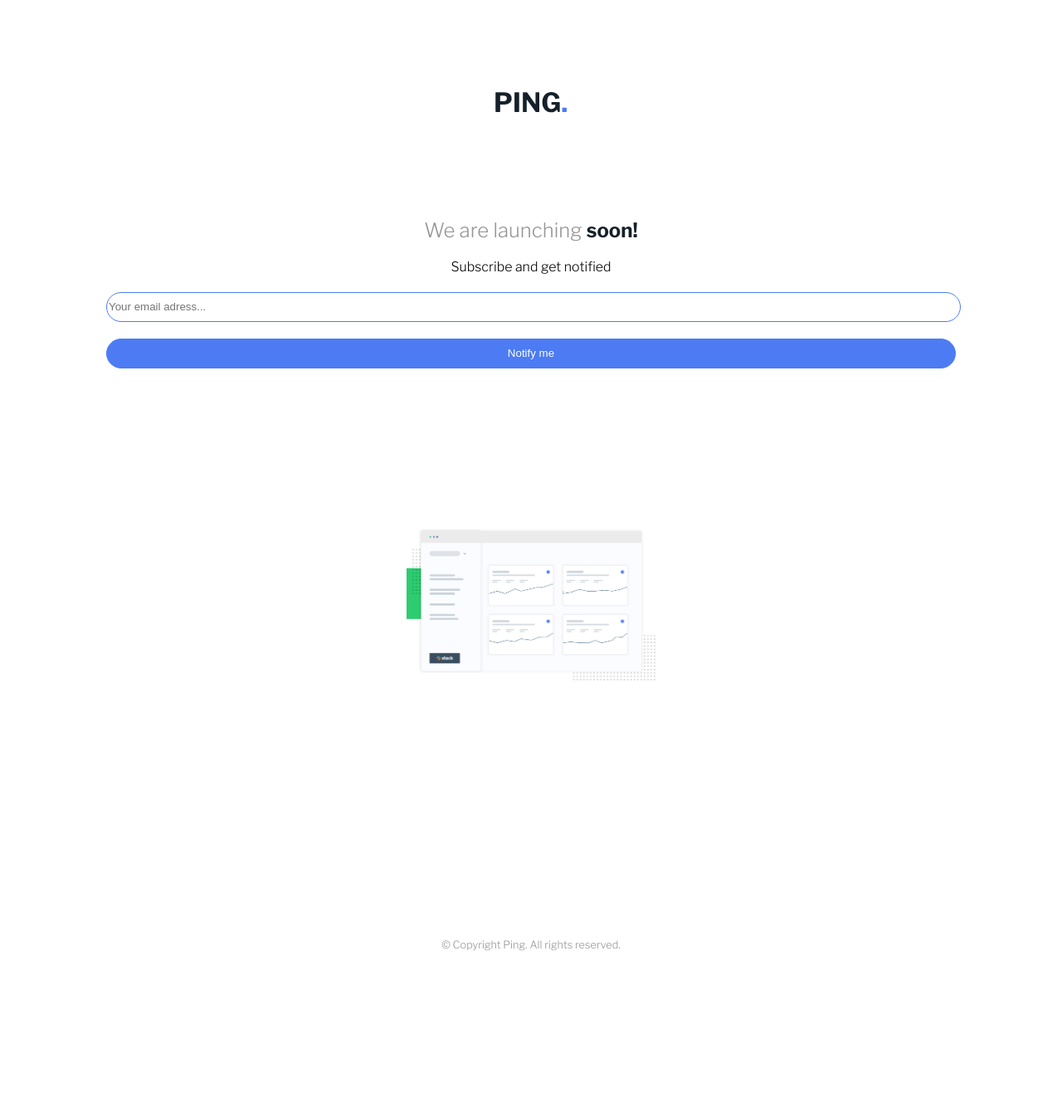
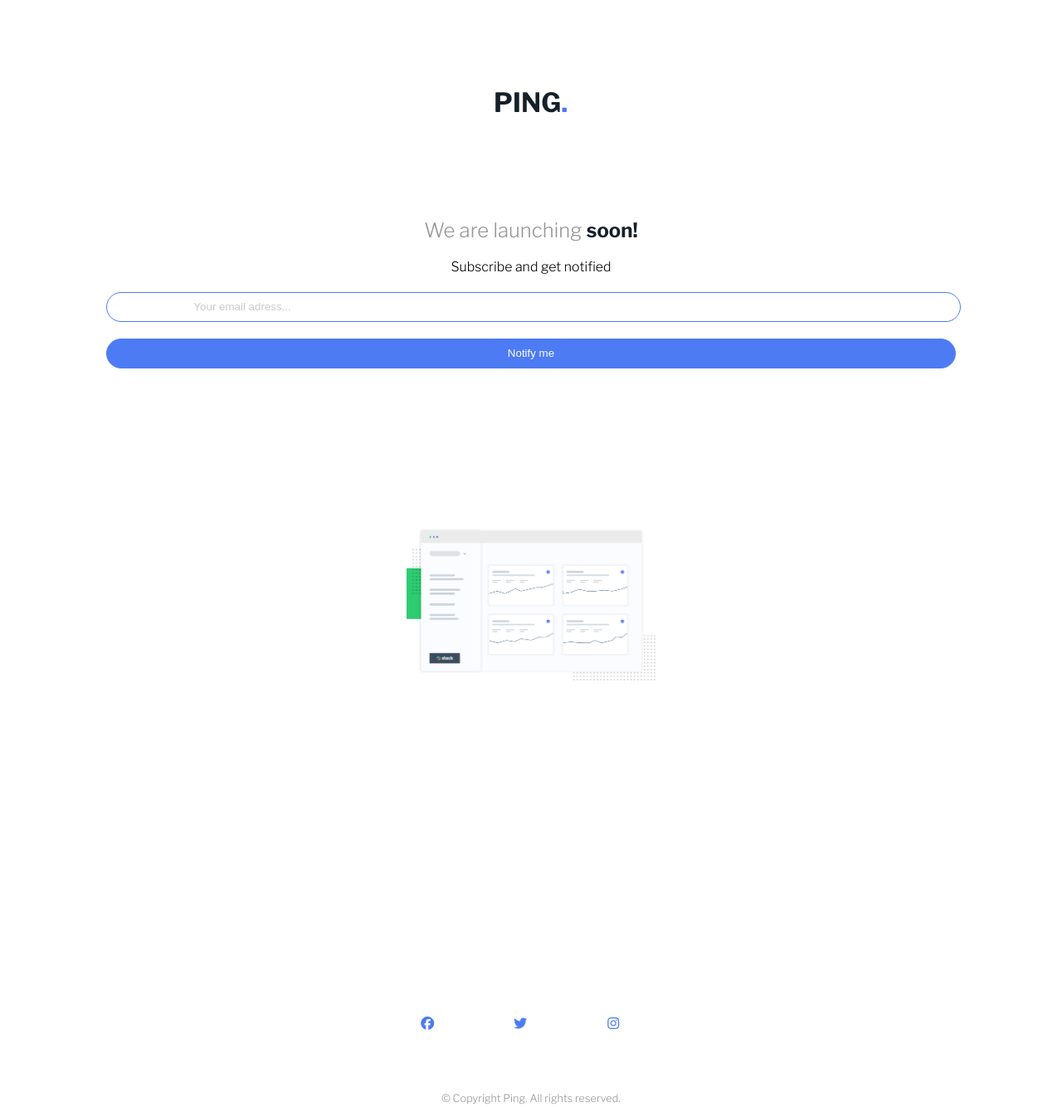
Before and after one commit to PaulinaZajac/coming-soon-app, a React app: page / in a window 1280 px wide. Shown: the whole page at 83% size. Before the commit the page ends 1154 px from the top, so only its background shows below. Built offline with nearby package versions, Linux system fonts and the light colour scheme.

Commit message:
more css and icons added

```diff
--- a/public/index.html
+++ b/public/index.html
@@ -10,6 +10,10 @@
       href="https://fonts.googleapis.com/css2?family=Libre+Franklin:wght@300;600;700&display=swap"
       rel="stylesheet"
     />
+    <script
+      src="https://kit.fontawesome.com/d99433a378.js"
+      crossorigin="anonymous"
+    ></script>
     <title>Coming soon</title>
   </head>
   <body>
--- a/src/components/App.css
+++ b/src/components/App.css
@@ -28,9 +28,7 @@ h4 {
 footer {
   font-weight: 300;
   font-size: 0.8rem;
-  padding-top: 20%;
   color: #969696;
-  max-height: 10vh;
 }
 
 .desktop-image {
@@ -56,6 +54,12 @@ footer {
   min-height: 4vh;
 }
 
+input::placeholder {
+  color: #969696;
+  padding-left: 10%;
+  opacity: 0.5;
+}
+
 .button {
   background-color: #4c7bf3;
   border: 0.3px solid #4c7bf3;
@@ -64,3 +68,18 @@ footer {
   height: 4.5vh;
   width: 80vw;
 }
+
+.icons-container {
+  display: flex;
+  justify-content: space-evenly;
+  width: 30vw;
+  padding: 30% 0 5% 30%;
+}
+
+i {
+  width: 5vw;
+  height: 4vh;
+  color: #4c7bf3;
+  /* border: 1px solid #4c7bf3;
+  border-radius: 50%; */
+}
--- a/src/components/App.js
+++ b/src/components/App.js
@@ -32,6 +32,11 @@ function App() {
         <img src={desktopImage} alt="desktop" className="desktop-image"></img>
       </main>
       <footer className="page-footer">
+        <div className="icons-container">
+          <i class="fa-brands fa-facebook fa-lg"></i>
+          <i class="fa-brands fa-twitter fa-lg"></i>
+          <i class="fa-brands fa-instagram fa-lg"></i>
+        </div>
         © Copyright Ping. All rights reserved.
       </footer>
     </div>
```
